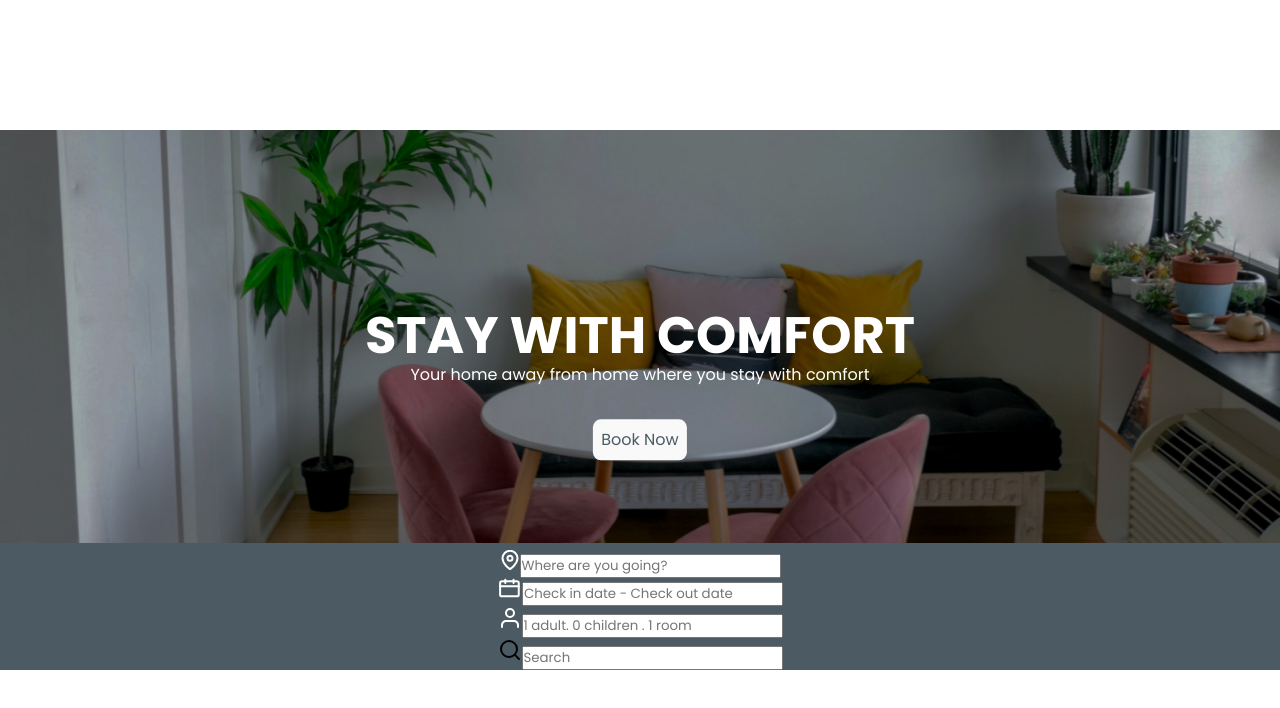
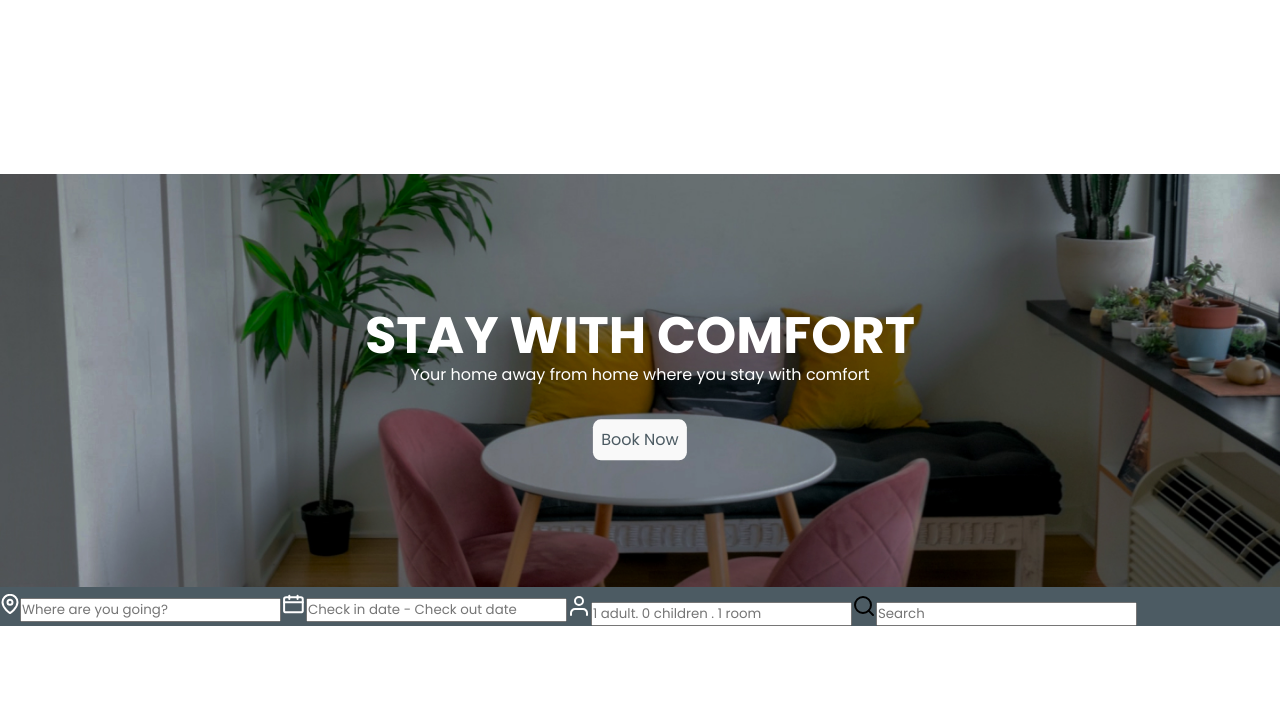
Before and after one commit to Nsebo/project-exam-2-nsebo, a React (Vite) app: page /hero in a window 1280 px wide. Shown: the top 708 px of the page. Built offline with nearby package versions, Linux system fonts and the light colour scheme.

Commit message:
styling hero banner

```diff
--- a/src/components/Hero/Hero.jsx
+++ b/src/components/Hero/Hero.jsx
@@ -15,8 +15,8 @@ const Hero = () => {
                 <p>Your home away from home where you stay with comfort</p>
                 <button className={styles.btn}>Book Now</button>
             </div>
-            <div className={styles.heroBanner_form}>
-                <form>
+            <div className={styles.heroBanner}>
+                <form className={styles.heroBanner_form}>
                     <div>
                         <span className={styles.mapIcon}><img src={mapIcon} alt='map icon' /></span>
                         <input type="text" name="text" className={styles.name} id="text" placeholder="Where are you going?"/>
@@ -37,6 +37,7 @@ const Hero = () => {
             </div>
         </section>
 
+
     );
 };
 
--- a/src/components/Hero/Hero.module.scss
+++ b/src/components/Hero/Hero.module.scss
@@ -1,7 +1,7 @@
 .hero_container{
-  background-color: #4c5b63;
   position: relative;
   text-align: center;
+  background-color: #4c5b63;
   color: white;
 }
 .hero_details{
@@ -19,6 +19,12 @@
   color: #4c5b63;
 }
 
-.mapIcon{
+.hero_container{
+  text-align: center;
+}
+.heroBanner_form{
+  display: flex;
+  flex-direction: row;
+
 
 }
```
Lines whose indentation alone changed are shown as unchanged.
